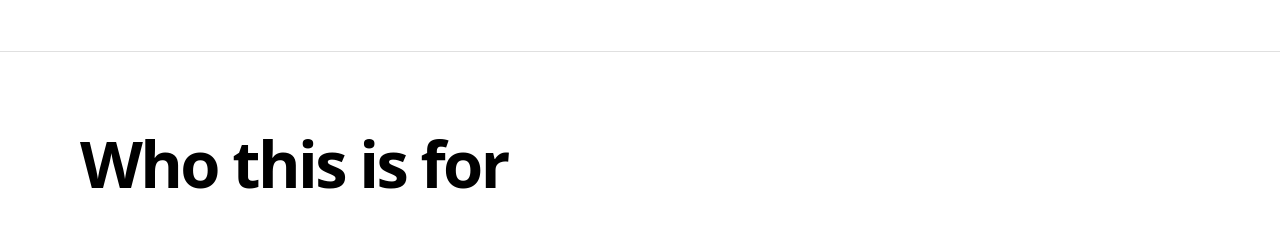
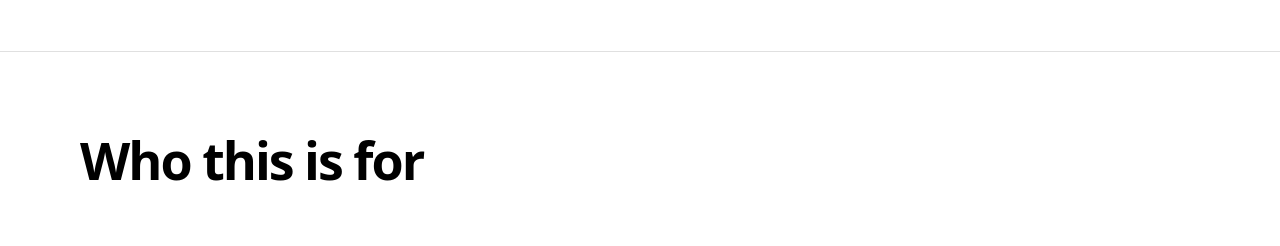
Before and after one commit to digitallegionke/roundi-site-v2, a Next.js app: page / in a window 1280 px wide. Shown: the part 2960-3206 px from the top of the page. Built offline with nearby package versions, Linux system fonts and the light colour scheme; a web font is replaced by a local one.

Commit message:
Update heading styles in WhoThisIsFor component for improved readability

```diff
--- a/components/home/WhoThisIsFor.tsx
+++ b/components/home/WhoThisIsFor.tsx
@@ -61,7 +61,7 @@ export function WhoThisIsFor() {
       <div className="flex flex-col items-center size-full">
         <div className="box-border content-stretch flex flex-col gap-[32px] md:gap-[48px] lg:gap-[64px] items-start p-[32px] md:p-[56px] lg:p-[80px] relative w-full">
           {/* Section Title */}
-          <h2 className="font-sans font-semibold leading-none not-italic text-[28px] sm:text-[38px] md:text-[50px] lg:text-[65px] text-black tracking-[-1.2px] sm:tracking-[-1.6px] md:tracking-[-2px] lg:tracking-[-2.6px]">
+          <h2 className="font-sans font-semibold leading-[1.1] not-italic text-[32px] md:text-[42px] lg:text-[52px] text-black tracking-[-1.2px] md:tracking-[-1.6px] lg:tracking-[-2px]">
             Who this is for
           </h2>
 
```
